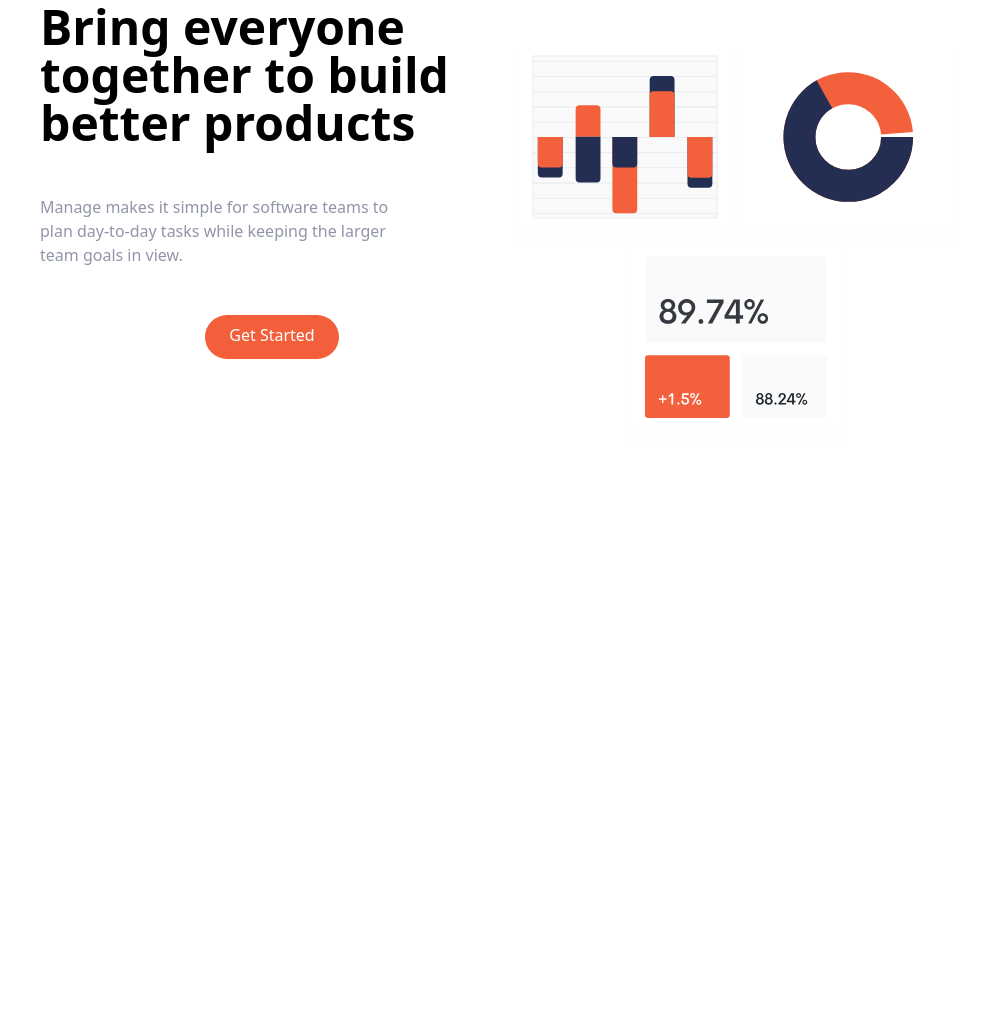
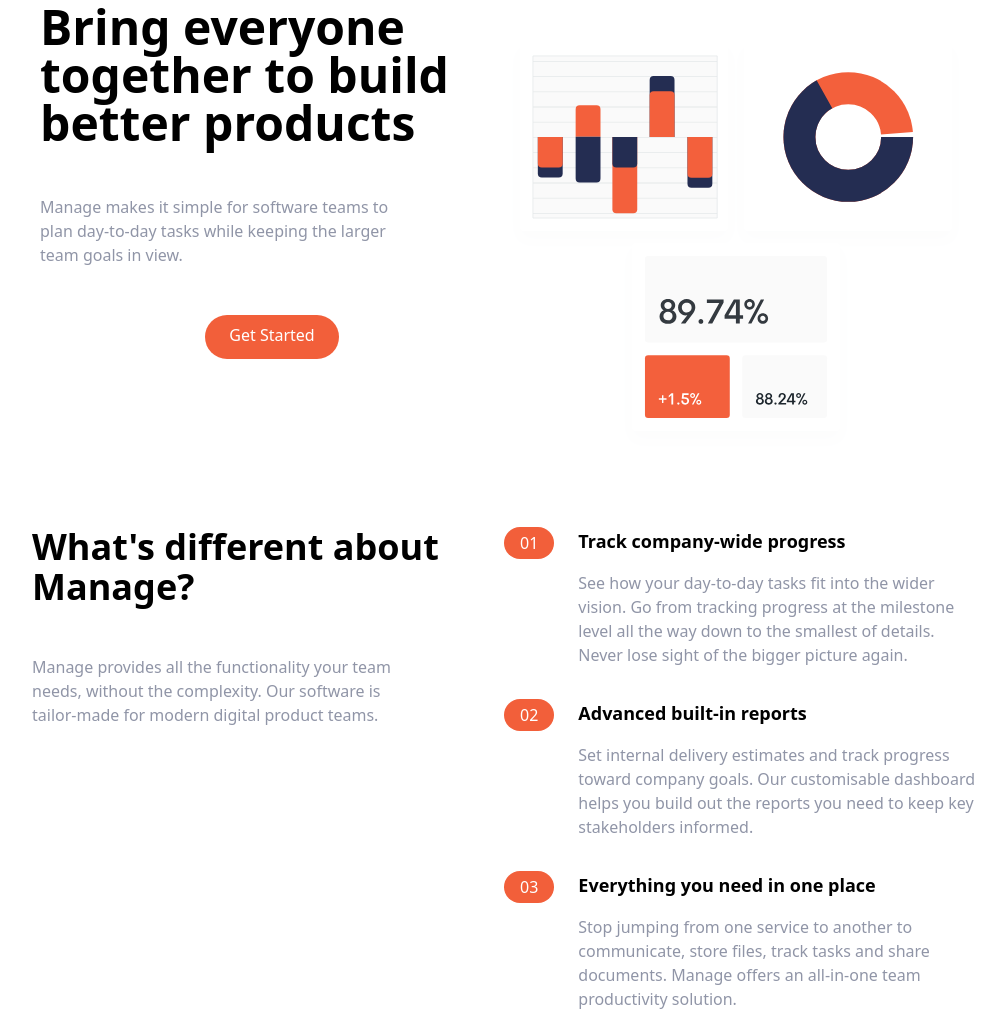
Before and after one commit to I-Maged/Manage-landing-page, a website: page index.html in a window 1280 px wide. Shown: the part 129-1140 px from the top of the page, without its empty margins (136-1141 px from the left). Before the commit the page ends 800 px from the top, so only its background shows below. Drawn offline with Linux system fonts and the light colour scheme.

Commit message:
features section

```diff
--- a/index.html
+++ b/index.html
@@ -64,6 +64,118 @@
         </div>
       </div>
     </section>
+
+    <!-- features section -->
+    <section id="features">
+      <!-- flex container -->
+      <div
+        class="container flex flex-col md:flex-row px-4 mx-auto mt-10 space-y-12 md:space-y-0"
+      >
+        <!-- what's different section -->
+        <div class="flex flex-col space-y-12 md:w-1/2">
+          <h2 class="max-w-md text-4xl font-bold text-center md:text-left">
+            What's different about Manage?
+          </h2>
+          <p class="max-w-sm text-center md:text-left text-darkGrayishBlue">
+            Manage provides all the functionality your team needs, without the
+            complexity. Our software is tailor-made for modern digital product
+            teams.
+          </p>
+        </div>
+
+        <!-- numbered list section -->
+        <div class="flex flex-col space-y-8 md:w-1/2">
+          <!-- 1st item -->
+          <div
+            class="flex flex-col space-y-3 md:space-y-0 md:space-x-6 md:flex-row"
+          >
+            <!-- heading -->
+            <div class="rounded-l-full bg-brightRedSupLight md:bg-transparent">
+              <div class="flex items-center space-x-2">
+                <div
+                  class="px-4 py-2 text-white rounded-full md:py-1 bg-brightRed"
+                >
+                  01
+                </div>
+                <h3 class="text-base font-bold md:mb-4 md:hidden">
+                  Track company-wide progress
+                </h3>
+              </div>
+            </div>
+            <div>
+              <h3 class="hidden mb-4 text-lg font-bold md:block">
+                Track company-wide progress
+              </h3>
+              <p class="text-darkGrayishBlue">
+                See how your day-to-day tasks fit into the wider vision. Go from
+                tracking progress at the milestone level all the way down to the
+                smallest of details. Never lose sight of the bigger picture
+                again.
+              </p>
+            </div>
+          </div>
+          <!-- end of 1st item -->
+          <!-- 2nd item -->
+          <div
+            class="flex flex-col space-y-3 md:space-y-0 md:space-x-6 md:flex-row"
+          >
+            <!-- heading -->
+            <div class="rounded-l-full bg-brightRedSupLight md:bg-transparent">
+              <div class="flex items-center space-x-2">
+                <div
+                  class="px-4 py-2 text-white rounded-full md:py-1 bg-brightRed"
+                >
+                  02
+                </div>
+                <h3 class="text-base font-bold md:mb-4 md:hidden">
+                  Advanced built-in reports
+                </h3>
+              </div>
+            </div>
+            <div>
+              <h3 class="hidden mb-4 text-lg font-bold md:block">
+                Advanced built-in reports
+              </h3>
+              <p class="text-darkGrayishBlue">
+                Set internal delivery estimates and track progress toward
+                company goals. Our customisable dashboard helps you build out
+                the reports you need to keep key stakeholders informed.
+              </p>
+            </div>
+          </div>
+          <!-- end of 2nd item -->
+          <!-- 3rd item -->
+          <div
+            class="flex flex-col space-y-3 md:space-y-0 md:space-x-6 md:flex-row"
+          >
+            <!-- heading -->
+            <div class="rounded-l-full bg-brightRedSupLight md:bg-transparent">
+              <div class="flex items-center space-x-2">
+                <div
+                  class="px-4 py-2 text-white rounded-full md:py-1 bg-brightRed"
+                >
+                  03
+                </div>
+                <h3 class="text-base font-bold md:mb-4 md:hidden">
+                  Everything you need in one place
+                </h3>
+              </div>
+            </div>
+            <div>
+              <h3 class="hidden mb-4 text-lg font-bold md:block">
+                Everything you need in one place
+              </h3>
+              <p class="text-darkGrayishBlue">
+                Stop jumping from one service to another to communicate, store
+                files, track tasks and share documents. Manage offers an
+                all-in-one team productivity solution.
+              </p>
+            </div>
+          </div>
+          <!-- end of 3rd item -->
+        </div>
+      </div>
+    </section>
     <script src="" async defer></script>
   </body>
 </html>
```
Also changed, not shown: css/main.css.
